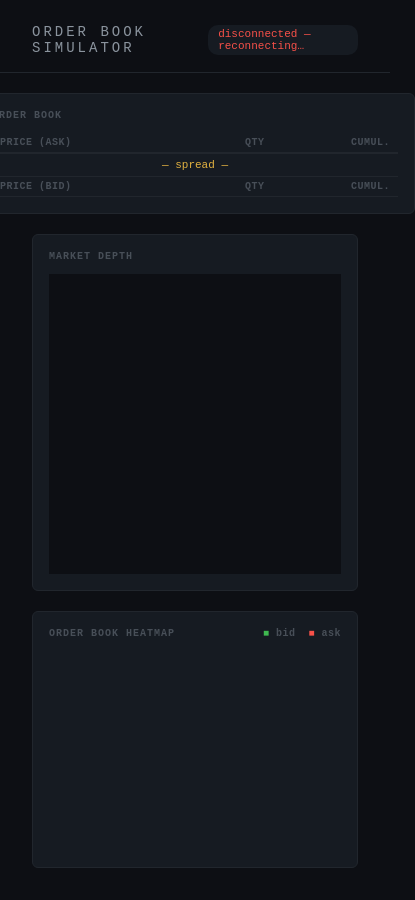
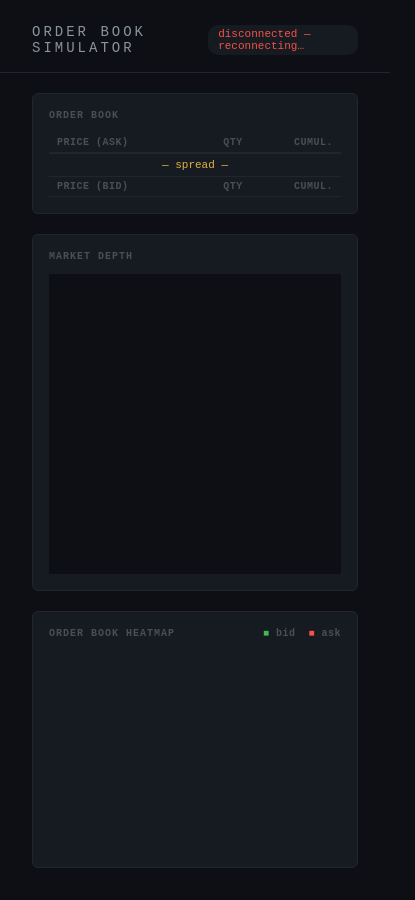
Before and after one commit to gopherchan2006/go-orderbook-simulator, a website built with Vite: page web/index.html in a window 390 px wide. Shown: the whole page, 415 px wide, since content can reach past the window. Built offline with nearby package versions, Linux system fonts and the light colour scheme; no server answers.

Commit message:
make order book panel responsive

```diff
--- a/web/src/app.css
+++ b/web/src/app.css
@@ -65,9 +65,9 @@ main {
   padding: 16px;
 }
 
-/* Order book table: fixed width, centered */
+/* Order book table: capped width, centered; shrinks on small screens */
 #book-panel {
-  width: 440px;
+  width: min(440px, 100%);
   align-self: center;
 }
 
```
